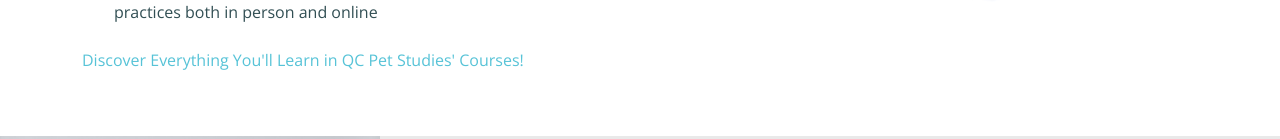
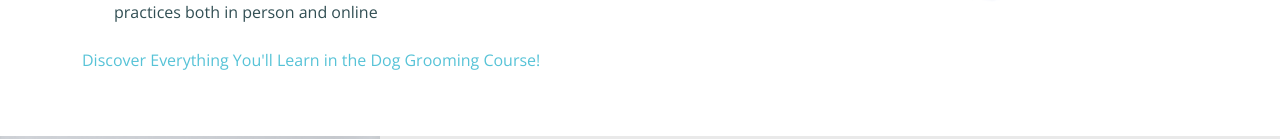
Before and after one commit to QCCareerSchool-Org/www.qcpetstudies.com, a Next.js app: page /dog-grooming-courses/resources/learning-and-working-during-covid in a window 1280 px wide. Shown: the part 1108-1247 px from the top of the page. Built offline with nearby package versions, Linux system fonts and the light colour scheme; no server answers.

Commit message:
Covid Page Updates

```diff
--- a/src/pages/dog-grooming-courses/resources/learning-and-working-during-covid.tsx
+++ b/src/pages/dog-grooming-courses/resources/learning-and-working-during-covid.tsx
@@ -6,7 +6,7 @@ import { FaInstagram, FaLaptop, FaMedkit, FaPaw, FaPencilAlt, FaTruck } from 're
 import { DefaultLayout } from '../../../components/DefaultLayout';
 import { SEO } from '../../../components/SEO';
 import { useScreenWidth } from '../../../hooks/useScreenWidth';
-import LearningAndWorkingBackground from '../../../images/backgrounds/covid-bg-pet.jpg';
+import LearningAndWorkingBackground from '../../../images/backgrounds/groomer-wearing-face-mask.jpg';
 import TipsCardBackground from '../../../images/backgrounds/pet-covid-bg-light-gray.jpg';
 import PetWithMaskImage from '../../../images/pet-covid-image.jpg';
 import CovidCareTools from '../../../images/pet-covid-img-wide.jpg';
@@ -21,7 +21,7 @@ const LearningDuringCovidPage: NextPage = () => {
     <DefaultLayout>
       <SEO
         title="Learning &amp; Working During COVID-19"
-        description="Learning &amp; Working During COVID-19"
+        description="Starting a new career during a pandemic can be challenging! Find out how online training can help."
         canonical="/dog-grooming-courses/resources/learning-and-working-during-covid"
       />
 
@@ -56,7 +56,7 @@ const LearningDuringCovidPage: NextPage = () => {
                 <li>Learn First Aid for dogs</li>
                 <li>Receive informative business training that will allow you to implement best practices both in person and online</li>
               </ul>
-              <Link href="/online-courses"><a className="link-primary">Discover Everything You&apos;ll Learn in QC Pet Studies&apos; Courses!</a></Link>
+              <Link href="/dog-grooming-courses/dog-grooming/"><a className="link-primary">Discover Everything You&apos;ll Learn in the Dog Grooming Course!</a></Link>
             </div>
             {lgOrGreater && (
               <div className="col-6 col-xl-5">
@@ -74,7 +74,7 @@ const LearningDuringCovidPage: NextPage = () => {
             <div className="col-12 col-xl-8 offset-xl-4 offset-xxl-3">
               <p className="lead mb-4">&quot;I&apos;m 2 units [into the Dog Grooming Course] and love it! It has a great background, written learning, supplies, and more! I came from a vet assisting background and wanted to open up my own grooming salon, but I have two kids, so I needed to do distance [training]. I love this course so much! I highly recommend this course and the First Aid for Groomers Course. With my background knowledge, I could tell the topics were well-researched. By far, blew me away!&quot; </p>
               <p className="mb-4">Mackenzie Lafleur<br /><span className="text-muted">QC Student</span></p>
-              <p>Read other reviews like this one by checking out our <Link href="#"><a className="link-secondary">Student &amp; Graduate Features</a></Link>!</p>
+              <p>Read other reviews like this one by checking out our <Link href="/category/student-features/"><a className="link-secondary">Student &amp; Graduate Features</a></Link>!</p>
             </div>
           </div>
         </div>
```
